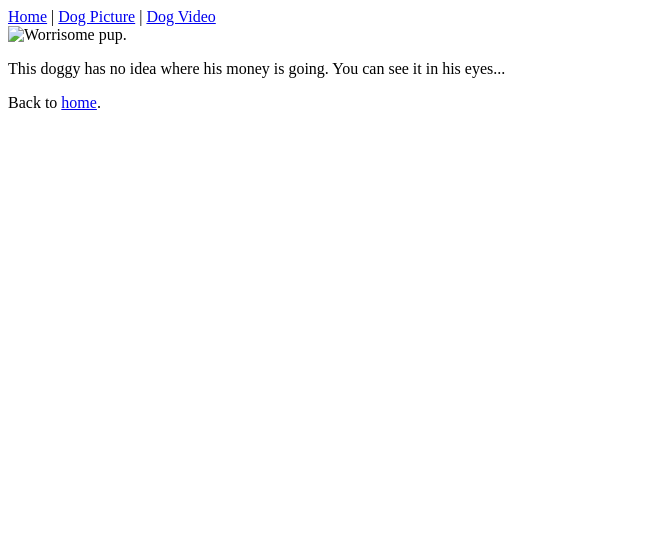
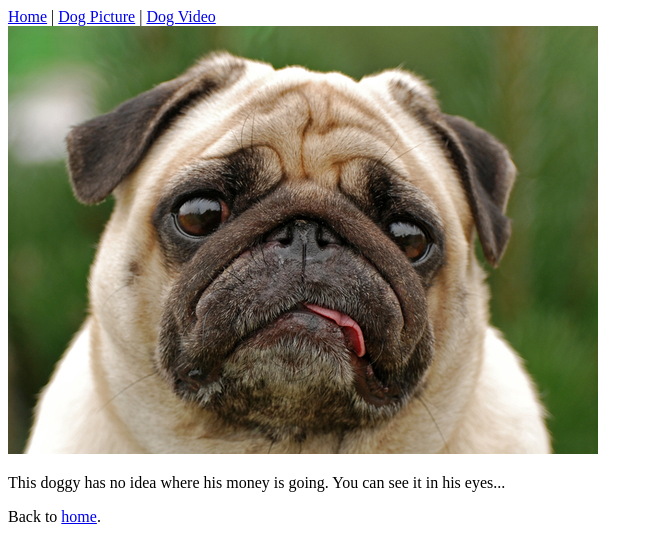
Before and after one commit to alexHampton/HTML-and-CSS-Projects, a plain HTML site: page HTML-Documents/Dog.html in a window 1280 px wide. Shown: the whole page, without its empty margins (0-653 px from the left). Drawn offline with Linux system fonts and the light colour scheme.

Commit message:
Correct broken link

```diff
--- a/HTML-Documents/Dog.html
+++ b/HTML-Documents/Dog.html
@@ -13,7 +13,7 @@
 		</nav>
 
 		<main>
-			<img src="Diarrhea_Dog.jpg" alt="Worrisome pup.">
+			<img src="unhappy_puppy.jpg" alt="Worrisome pup.">
 			<p>This doggy has no idea where his money is going. You can see it in his eyes...</p>
 		</main>
 		<footer>
```
